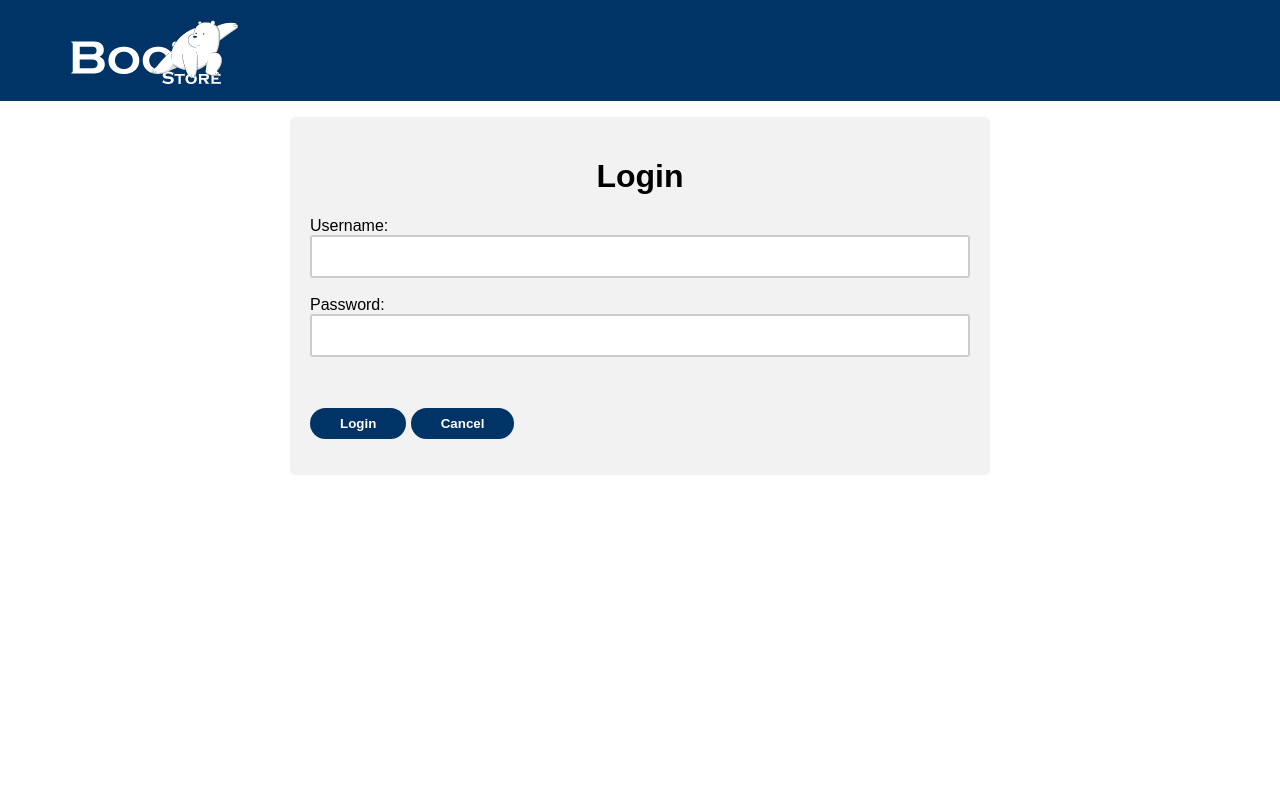
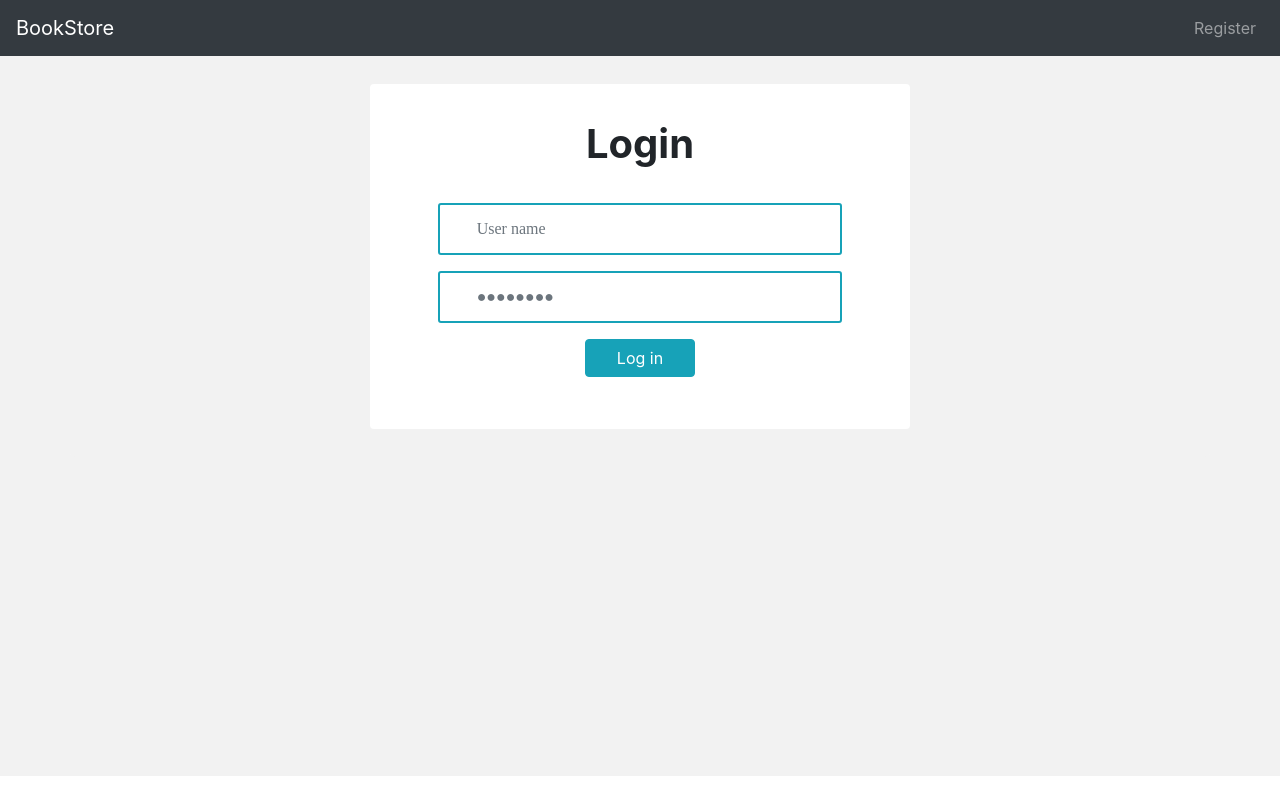
Before and after one commit to rramesh1555/bookstore, a PHP site: page /login.php in a window 1280 px wide. Run offline with PHP 8.4, Linux system fonts and the light colour scheme; some libraries are stand-ins or nearby versions.

Commit message:
changed login page

```diff
--- a/login.php
+++ b/login.php
@@ -1,12 +1,61 @@
 <html>
 <link rel="stylesheet" href="style.css">
+<head>
+<style>
+.placeicon {
+	font-family: fontawesome;
+}
+
+.custom-control-label::before {
+	border: #dee2e6;
+    width: 100%;
+}
+body {
+    background-color: #f2f2f2;
+}
+.main-container {
+    background-color: #f2f2f2 !important;
+    margin: 0px;
+    height:90%;
+}
+</style>
+<link rel="stylesheet" href="https://cdnjs.cloudflare.com/ajax/libs/bootstrap-social/5.1.1/bootstrap-social.css">
+<link rel="stylesheet" href="https://cdn.jsdelivr.net/npm/bootstrap@4.0.0/dist/css/bootstrap.min.css" integrity="sha384-Gn5384xqQ1aoWXA+058RXPxPg6fy4IWvTNh0E263XmFcJlSAwiGgFAW/dAiS6JXm" crossorigin="anonymous">
+<script src="https://code.jquery.com/jquery-3.2.1.slim.min.js" integrity="sha384-KJ3o2DKtIkvYIK3UENzmM7KCkRr/rE9/Qpg6aAZGJwFDMVNA/GpGFF93hXpG5KkN" crossorigin="anonymous"></script>
+<script src="https://cdn.jsdelivr.net/npm/popper.js@1.12.9/dist/umd/popper.min.js" integrity="sha384-ApNbgh9B+Y1QKtv3Rn7W3mgPxhU9K/ScQsAP7hUibX39j7fakFPskvXusvfa0b4Q" crossorigin="anonymous"></script>
+<script src="https://cdn.jsdelivr.net/npm/bootstrap@4.0.0/dist/js/bootstrap.min.js" integrity="sha384-JZR6Spejh4U02d8jOt6vLEHfe/JQGiRRSQQxSfFWpi1MquVdAyjUar5+76PVCmYl" crossorigin="anonymous"></script>
+
+</head>
 <body>
 <header>
-<blockquote>
-    <a href="index.php"><img src="image/logo.png"></a>
-</blockquote>
+<!-- <blockquote> -->
+    <!-- <a href="index.php"><img src="image/logo.png"></a> -->
+<!-- </blockquote> -->
+
+<nav class="navbar navbar-expand-lg navbar-dark bg-dark">
+  <a class="navbar-brand" href="#">BookStore</a>
+  <button class="navbar-toggler" type="button" data-toggle="collapse" data-target="#navbarNavAltMarkup" aria-controls="navbarNavAltMarkup" aria-expanded="false" aria-label="Toggle navigation">
+    <span class="navbar-toggler-icon"></span>
+  </button>
+  <div class="collapse navbar-collapse" id="navbarNavAltMarkup">
+    <div class="navbar-nav">
+      <!-- <a class="nav-item nav-link active" href="#">Home <span class="sr-only">(current)</span></a>
+      <a class="nav-item nav-link" href="#">Features</a>
+      <a class="nav-item nav-link" href="#">Pricing</a>
+      <a class="nav-item nav-link disabled" href="#">Disabled</a> -->
+      <!-- <a class="nav-item nav-link" href="#">Register</a> -->
+    </div>
+  </div>
+  <div class="navbar-collapse collapse w-100 order-3 dual-collapse2">
+        <ul class="navbar-nav ml-auto">
+            <li class="nav-item">
+                <a class="nav-link" href="register.php">Register</a>
+            </li>
+        </ul>
+    </div>
+</nav>
 </header>
-<blockquote>
+<!-- <blockquote>
 <div class="container">
 <center><h1>Login</h1></center>
 <form action="logincheck.php" method="post">
@@ -18,7 +67,52 @@
     <input class="button" type="button" name="cancel" value="Cancel" onClick="window.location='login.php';" />
 </form>
 </div>
-<blockquote>
+<blockquote> -->
+
+<div class="main-container">
+  	<!-- Container containing all contents -->
+  	<div class="container">
+	  	<div class="row justify-content-center">
+	  		<div class="col-12 col-md-9 col-lg-7 col-xl-6">
+	  			<!-- White Container -->
+			    <div class="container bg-white rounded mt-2 mb-2 px-0">
+			    	<!-- Main Heading -->
+				    <div class="row justify-content-center align-items-center pt-3">
+				   		<h1><strong>Login</strong></h1>
+					</div>
+
+					<div class="pt-3 pb-3">
+				   		<form class="form-horizontal" action="logincheck.php" method="post">
+				   			<!-- User Name Input -->
+			                <div class="form-group row justify-content-center px-3">
+			                    <div class="col-9 px-0">
+			                    	<input type="text" name="username" id="username" value="<?php if (isset($_POST['username'])) echo $_POST['username']; ?>"placeholder="&#xf007; &nbsp; User name" class="form-control border-info placeicon">
+			                    </div>
+			                </div>
+
+			                <!-- Password Input -->
+			                <div class="form-group row justify-content-center px-3">
+			                  	<div class="col-9 px-0">
+			                    	<input type="password" name="password" id="password" value="<?php if (isset($_POST['password'])) echo $_POST['password']; ?>"placeholder="&#xf084; &nbsp; &#9679;&#9679;&#9679;&#9679;&#9679;&#9679;&#9679;&#9679;" class="form-control border-info placeicon">
+			                  	</div>
+			                </div>
+
+			                <!-- Log in Button -->
+			                <div class="form-group row justify-content-center">
+			                    <div class="col-3 px-3">
+			                    	<input type="submit" value="Log in" class="btn btn-block btn-info">
+			                    </div>
+			                </div>
+
+			            </form>
+					</div>
+			    </div>
+			</div>
+		</div>
+	</div>
+</div>
+
+
 <?php
 if(isset($_GET['errcode'])){
     if($_GET['errcode']==1){
```
